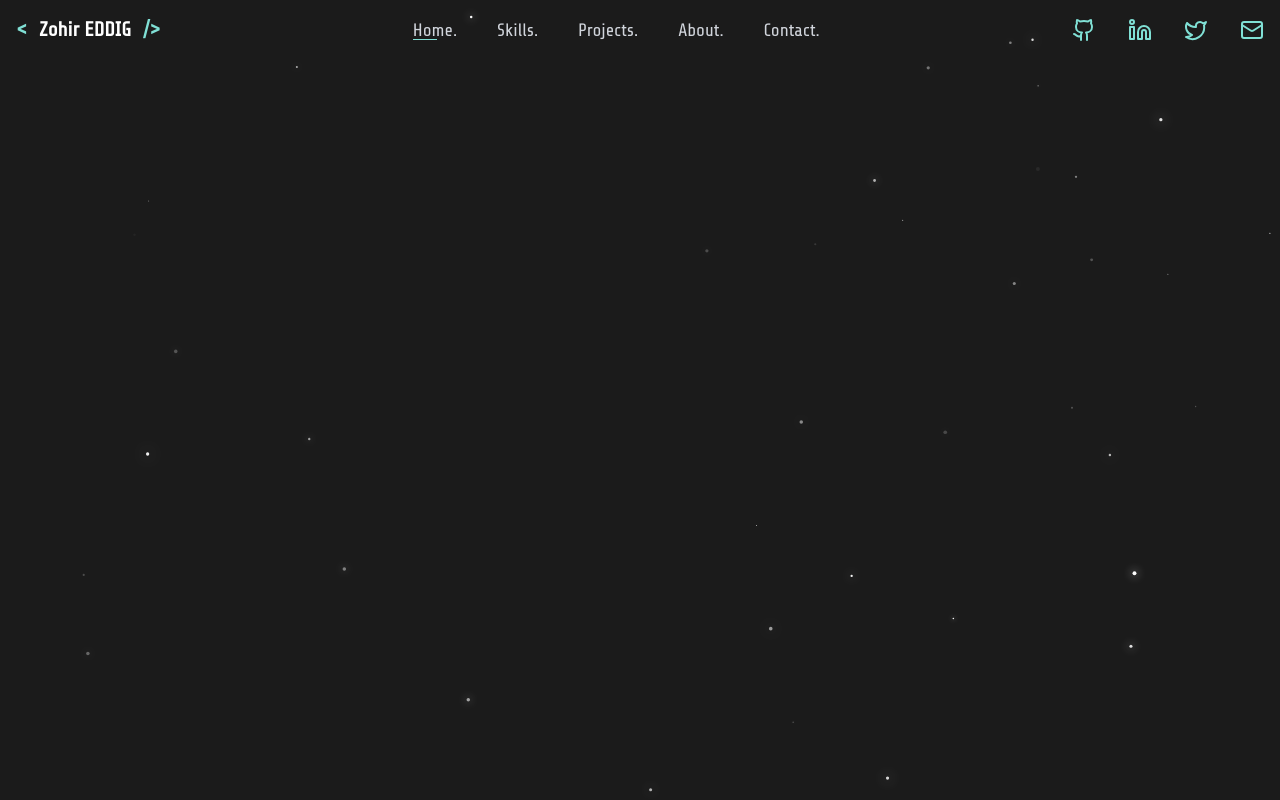
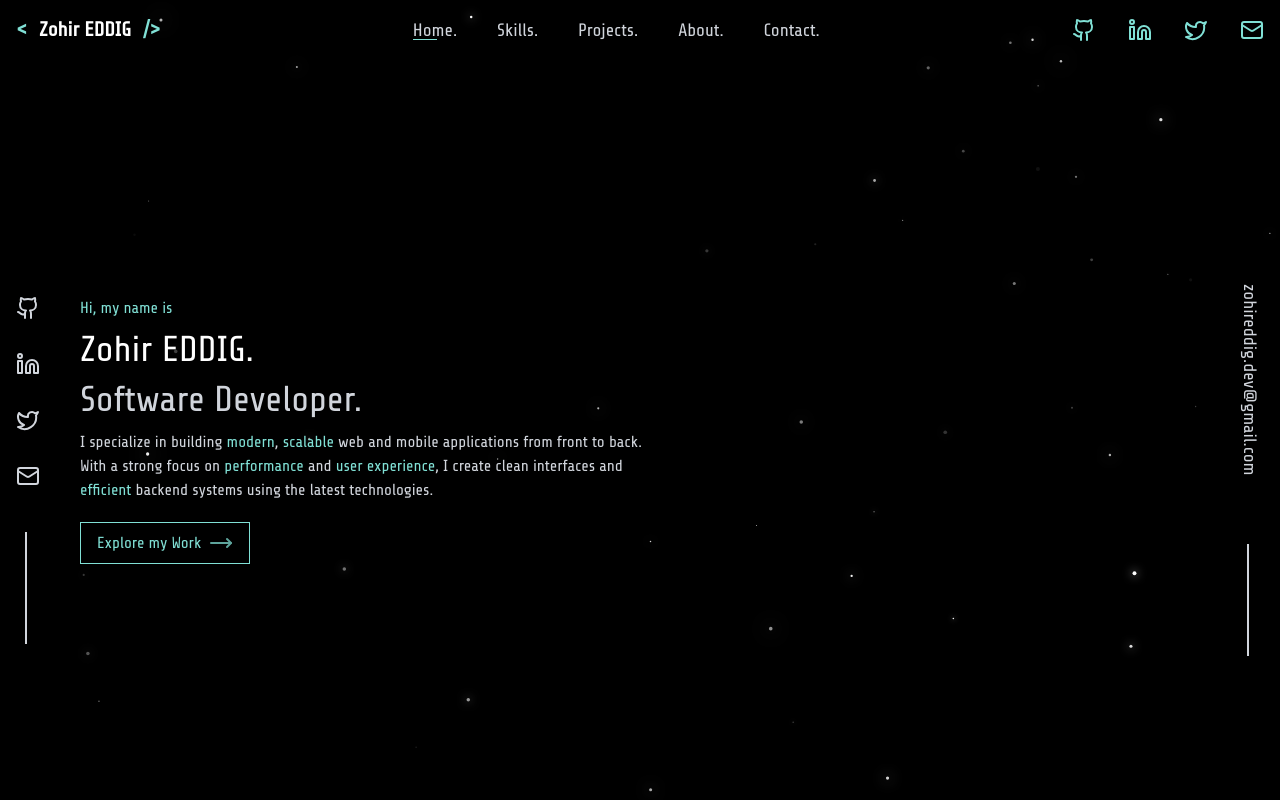
Before and after one commit to ZohirEDDIG/zohir-eddig-portfolio, a Next.js app: page / in a window 1280 px wide. Built offline with nearby package versions, Linux system fonts and the light colour scheme.

Commit message:
Finish hero section

```diff
--- a/src/app/globals.css
+++ b/src/app/globals.css
@@ -3,7 +3,7 @@
 @import 'tailwindcss';
 
 @theme {
-    --color-primary: #1b1b1b;
+    --color-primary: #000;
     --color-secondary: #80e0d5;
     --color-tertiary: #333;
 }
@@ -14,8 +14,17 @@
                 after:transition-[width] after:duration-300 after:ease-in-out;
     }
 
-    .drop-shadow-secondary {
-        @apply  transition-shadow duration-300 ease-in-out hover:drop-shadow-[0_0_0.75rem_var(--color-secondary)];
+    .h-screen-minus-header {
+        @apply h-[calc(100vh-144px)] md:h-[calc(100vh-60px)];
+    }
+
+    .horizontal-line {
+        @apply relative before:content-[""]  before:bg-gray-300 before:w-0.5 before:h-28
+            before:absolute before:right-1/2 before:-bottom-20 before:-translate-x-1/2;
+    }
+
+    .writing-mode-vertical {
+        writing-mode: vertical-rl;
     }
 }
 
--- a/src/app/page.tsx
+++ b/src/app/page.tsx
@@ -1,6 +1,9 @@
+import Hero from '@/components/home/Hero';
+
 export default function Home() {
     return (
         <>
+            <Hero />
         </>
     );
 }
--- a/src/components/design/GalaxyBackground.tsx
+++ b/src/components/design/GalaxyBackground.tsx
@@ -27,7 +27,7 @@ const GalaxyBackground = () => {
         canvas.width = window.innerWidth;
         canvas.height = window.innerHeight;
 
-        const numStars = 40;
+        const numStars = 50;
 
         const createStars = () => {
             stars.current = Array.from({ length: numStars }).map(() => ({
--- /dev/null
+++ b/src/components/home/Hero.tsx
@@ -0,0 +1,99 @@
+import { MoveRight, Github, Linkedin, Twitter, Mail } from 'lucide-react';
+
+const Hero = () => {
+    return (
+        <section className='h-screen-minus-header'>
+
+            <div className='container h-full p-4 mx-auto flex justify-between items-center relative'>
+
+                <div className='flex gap-x-10'>
+
+                    {/* Socials */}
+                    <div className='hidden md:block horizontal-line'>
+
+                        <ul className='flex flex-col gap-y-8'>
+
+                            <li>
+
+                                <a className='text-gray-300 text-lg hover:opacity-80 transition duration-300 ease-in-out' href='https://github.com/ZohirEDDIG'>
+
+                                    <Github />
+
+                                </a>
+
+                            </li>
+
+                            <li>
+
+                                <a className='text-gray-300 text-lg hover:opacity-80 transition duration-300 ease-in-out' href='https://www.linkedin.com/in/zohir-eddig-628669317'>
+
+                                    <Linkedin />
+
+                                </a>
+
+                            </li>
+
+                            <li>
+
+                                <a className='text-gray-300 text-lg hover:opacity-80 transition duration-300 ease-in-out' href='https://x.com/zohireddig'>
+
+                                    <Twitter />
+
+                                </a>
+
+                            </li>
+
+                            <li>
+
+                                <a className='text-gray-300 text-lg hover:opacity-80 transition duration-300 ease-in-out' href='mailto:zohireddig.dev@gmail.com'>
+
+                                    <Mail />
+
+                                </a>
+
+                            </li>
+
+                        </ul>
+
+                    </div>
+
+                    {/* Intro */}
+                    <div className='flex gap-y-2.5 flex-col'>
+
+                        <h6 className='text-secondary'>Hi, my name is</h6>
+
+                        <h1 className='text-white text-4xl'>Zohir EDDIG.</h1>
+
+                        <h1 className='text-gray-300 text-4xl'>Software Developer.</h1>
+
+                        <p className='max-w-[580px] text-gray-300'>
+                            I specialize in building <span className='text-secondary'>modern</span>, <span className='text-secondary'>scalable</span> web and mobile applications from front to back.
+                            With a strong focus on <span className='text-secondary'>performance</span> and <span className='text-secondary'>user experience</span>, I create clean interfaces and <span className='text-secondary'>efficient</span> backend systems using the latest technologies.
+                        </p>
+
+                        <button className='text-secondary w-fit px-4 py-2 mt-2.5 border border-secondary flex items-center gap-x-2 cursor-pointer select-none hover:opacity-80 transition duration-300 ease-in-out' type='button'>
+
+                            Explore my Work
+
+                            <MoveRight className='animate-pulse'/>
+
+                        </button>
+
+                    </div>
+
+                </div>
+
+                {/* Email */}
+                <div className='hidden md:block horizontal-line'>
+
+                    <p className='text-gray-300 text-lg mb-25 writing-mode-vertical'>zohireddig.dev@gmail.com</p>
+
+                </div>
+
+            </div>
+
+        </section>
+    );
+};
+
+export default Hero;
--- a/src/components/layout/Header.tsx
+++ b/src/components/layout/Header.tsx
@@ -43,14 +43,13 @@ const Header = () => {
 
                 </nav>
 
-                {/* Socials */}
                 <div>
 
                     <ul className='flex items-center gap-x-4 xl:gap-x-8'>
 
                         <li>
 
-                            <a className='text-secondary text-lg drop-shadow-secondary ' href='https://github.com/ZohirEDDIG'>
+                            <a className='text-secondary text-lg hover:opacity-80 transition duration-300 ease-in-out' href='https://github.com/ZohirEDDIG'>
 
                                 <Github />
 
@@ -60,7 +59,7 @@ const Header = () => {
 
                         <li>
 
-                            <a className='text-secondary text-lg drop-shadow-secondary ' href='https://www.linkedin.com/in/zohir-eddig-628669317'>
+                            <a className='text-secondary text-lg hover:opacity-80 transition duration-300 ease-in-out' href='https://www.linkedin.com/in/zohir-eddig-628669317'>
 
                                 <Linkedin />
 
@@ -70,7 +69,7 @@ const Header = () => {
 
                         <li>
 
-                            <a className='text-secondary text-lg drop-shadow-secondary ' href='https://x.com/zohireddig'>
+                            <a className='text-secondary text-lg hover:opacity-80 transition duration-300 ease-in-out' href='https://x.com/zohireddig'>
 
                                 <Twitter />
 
@@ -80,7 +79,7 @@ const Header = () => {
 
                         <li>
 
-                            <a className='text-secondary text-lg drop-shadow-secondary ' href='mailto:zohireddig.dev@gmail.com'>
+                            <a className='text-secondary text-lg hover:opacity-80 transition duration-300 ease-in-out' href='mailto:zohireddig.dev@gmail.com'>
 
                                 <Mail />
 
```
